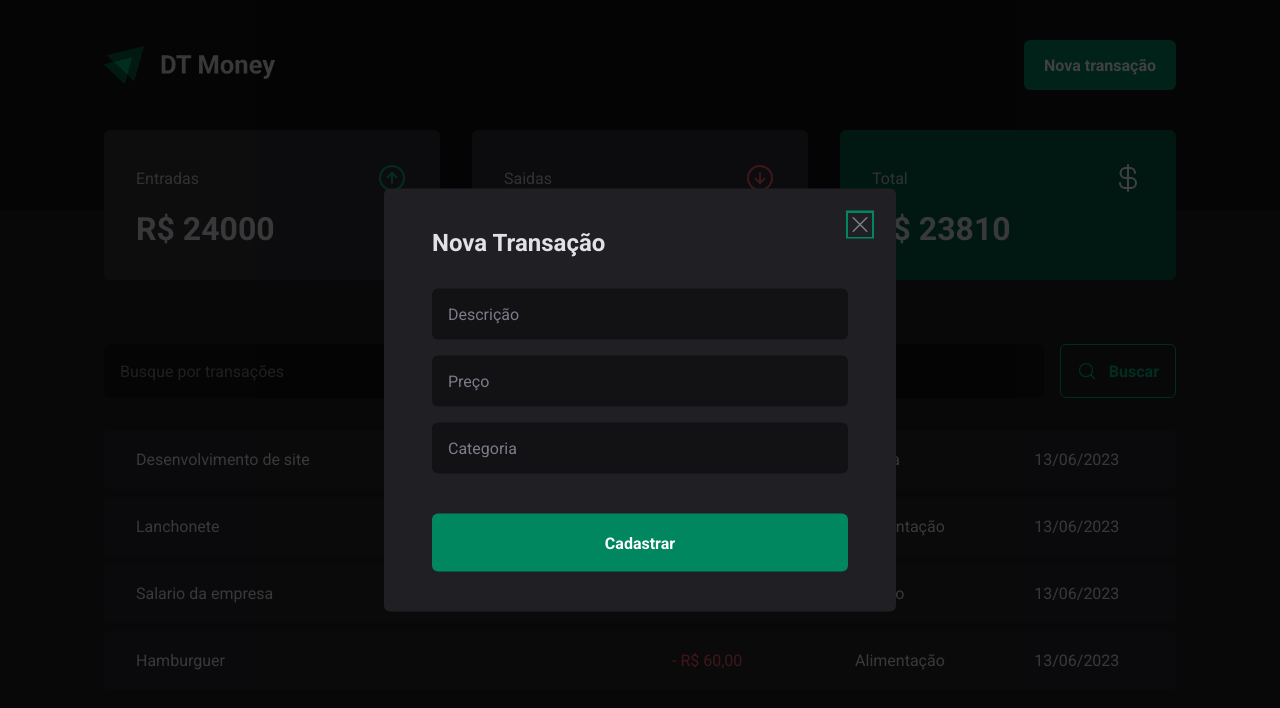
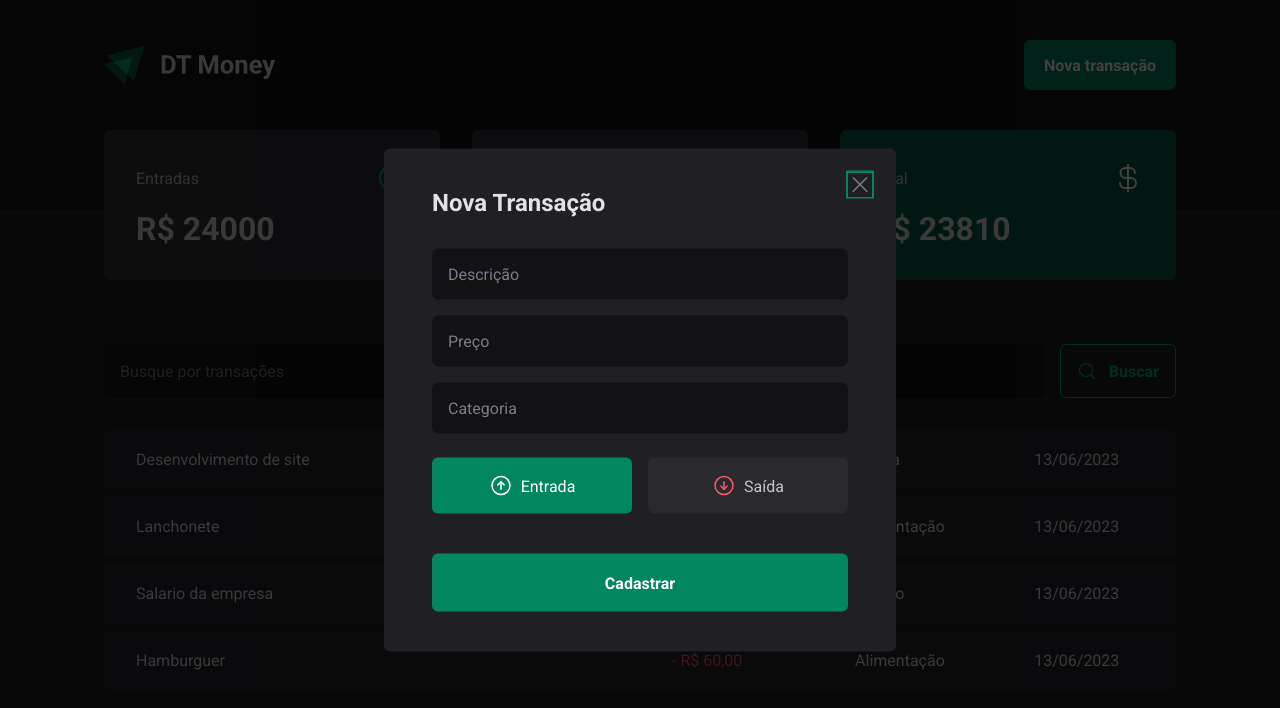
Before and after one commit to Lunatic02/DT-MONEY, a React (Vite) app: page / in a window 1280 px wide. Both pictures are taken after a click on the button "Nova transação". Shown: the top 708 px of the page. Built offline with nearby package versions, Linux system fonts and the light colour scheme; data requests are answered from the project's data file.

Commit message:
Controlled inputs

```diff
--- a/src/components/NewTransactionModal/index.tsx
+++ b/src/components/NewTransactionModal/index.tsx
@@ -1,7 +1,7 @@
 import { zodResolver } from '@hookform/resolvers/zod'
 import * as Dialog from '@radix-ui/react-dialog'
 import { ArrowCircleDown, ArrowCircleUp,  X } from 'phosphor-react'
-import { useForm } from 'react-hook-form'
+import { Controller, useForm } from 'react-hook-form'
 import * as z from 'zod'
 
 import { CloseButton, Content, Overlay, TransactionType, TransactionTypeButton } from './styles'
@@ -10,7 +10,7 @@
   description: z.string(),
   price: z.number(),
   category: z.string(),
-  // type: z.enum(['income', 'outcome']),
+  type: z.enum(['income', 'outcome']),
 });
 
 type newTransactionFormInputs = z.infer<typeof newTransactionFormSchema>;
@@ -20,14 +20,16 @@
   const {
     register,
     handleSubmit,
+    control,
     formState: { isSubmitting }
   } = useForm<newTransactionFormInputs>({
     resolver: zodResolver(newTransactionFormSchema),
+    defaultValues: {
+      type: 'income'
+    }
   })
 
-  async function handleCreateNewTransaction(data: newTransactionFormInputs) {
-    await new Promise(resolve => setTimeout(resolve, 2000));
-
+    function handleCreateNewTransaction(data: newTransactionFormInputs) {
     console.log(data);
   }
 
@@ -61,7 +63,15 @@
             {...register('category')}
           />
 
-          {/* <TransactionType>
+         <Controller
+            control={control}
+            name='type'
+            render={({field})=>{
+              return(
+                <TransactionType
+                  onValueChange={field.onChange}
+                  value={field.value}
+                >
                 <TransactionTypeButton variant='income' value='income'>
                   <ArrowCircleUp size={24}/>
                   Entrada
@@ -70,7 +80,10 @@
                   <ArrowCircleDown size={24}/>
                   Saída
                 </TransactionTypeButton>
-          </TransactionType> */}
+              </TransactionType>
+              )
+            }}
+         />
 
           <button disabled={isSubmitting} type='submit'>Cadastrar</button>
         </form>
```
Lines whose indentation alone changed are shown as unchanged.
